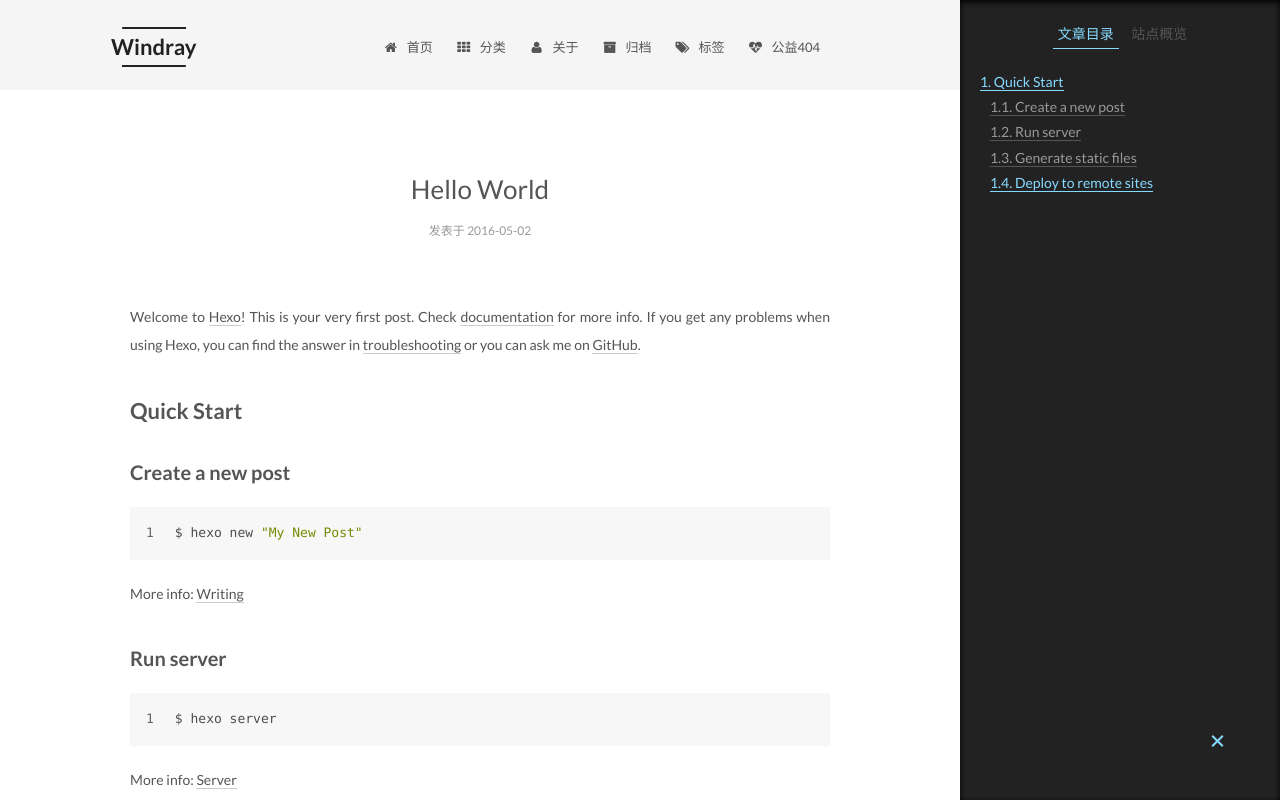
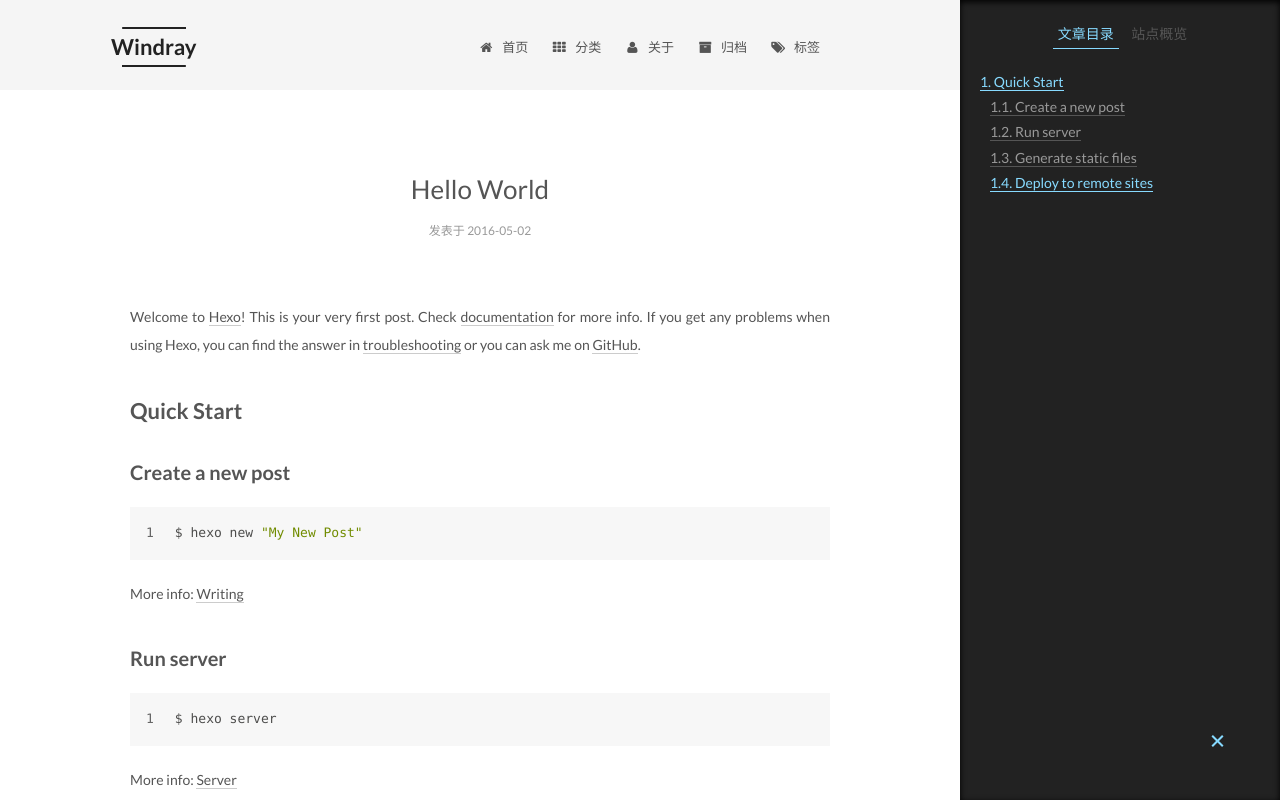
Before and after one commit to chengwu/chengwu.github.io, a plain HTML site: page 2016/05/02/hello-world/index.html in a window 1280 px wide. Shown: the top 800 px of the page. Drawn offline with Linux system fonts and the light colour scheme.

Commit message:
Site updated: 2016-05-02 02:32:07

```diff
--- a/2016/05/02/hello-world/index.html
+++ b/2016/05/02/hello-world/index.html
@@ -209,16 +209,6 @@ Quick">
               <i class="menu-item-icon fa fa-tags fa-fw"></i> <br />
 
             标签
-          </a>
-        </li>
-
-
-        <li class="menu-item menu-item-commonweal">
-          <a href="/404.html" rel="section">
-
-              <i class="menu-item-icon fa fa-heartbeat fa-fw"></i> <br />
-
-            公益404
           </a>
         </li>
 
--- a/css/main.css
+++ b/css/main.css
@@ -1534,7 +1534,7 @@ pre .javascript .function {
   width: 4px;
   height: 4px;
   border-radius: 50%;
-  background: #ffba3e;
+  background: #ff0618;
 }
 .links-of-blogroll {
   font-size: 13px;
```
Also changed, not shown: about/index.html (+0 -10 lines), archives/2016/05/index.html (+0 -10 lines), archives/2016/index.html (+0 -10 lines), archives/index.html (+0 -10 lines), categories/index.html (+0 -10 lines), commonweal/index.html (+0 -10 lines), index.html (+0 -10 lines), tags/index.html (+0 -10 lines).
